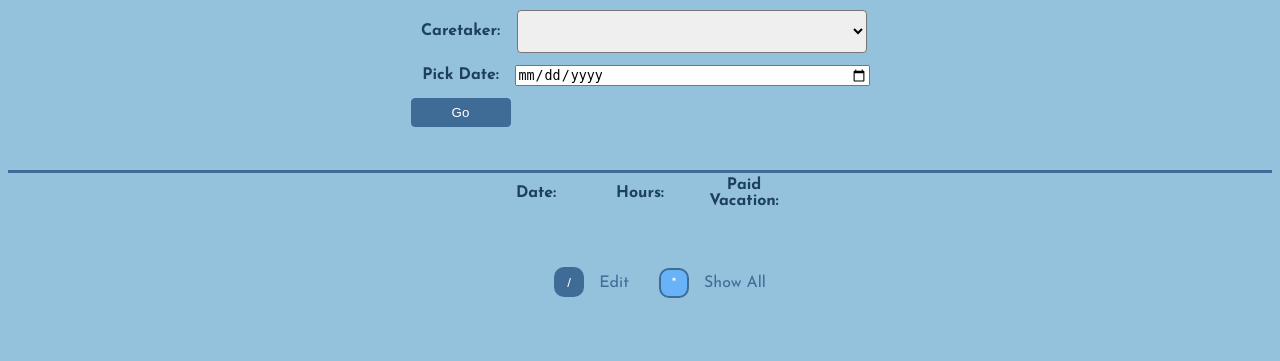
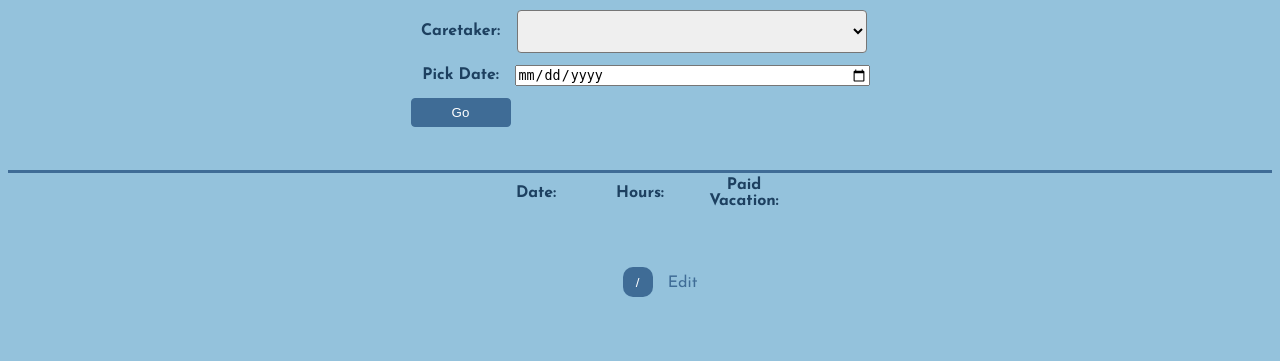
Before and after one commit to KranzGig/Kranztc, a PHP site: page /history.php in a window 1280 px wide. Shown: the part 185-546 px from the top of the page. Run offline with PHP 8.4, Linux system fonts and the light colour scheme; data that the repository does not hold is empty.

Commit message:
Update history.php

```diff
--- a/history.php
+++ b/history.php
@@ -128,10 +128,6 @@
     /
   </button>
   Edit
-  <button class="square_current" id="history_show">
-    *
-  </button>
-  Show All
   </div>
 </body>
 </html>
```
